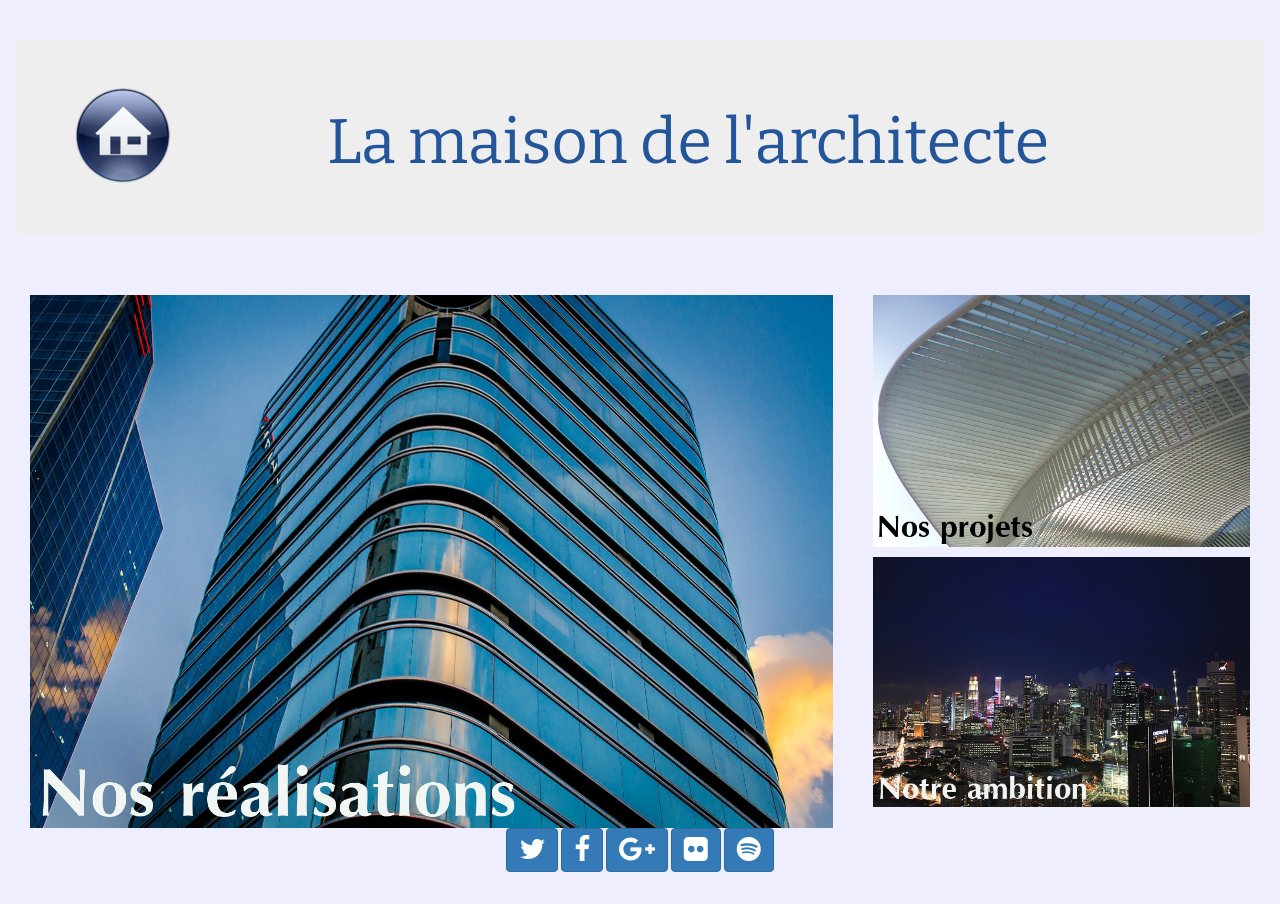
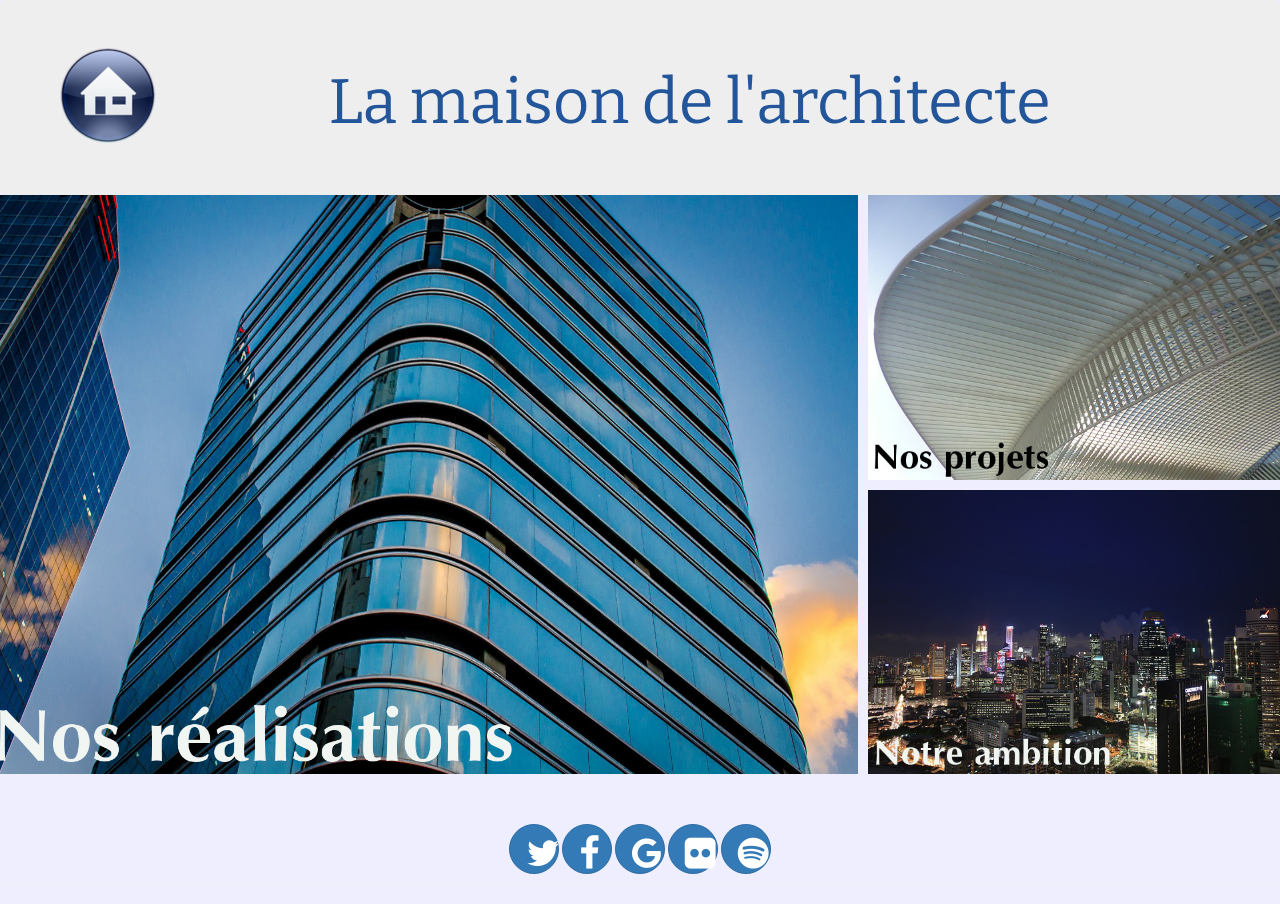
Before and after one commit to stephds01/Semaine7-SimplonLine, a plain HTML site: page Activite-partie2/index.html in a window 1280 px wide. Before the commit the page ends 872 px from the top, so only its background shows below. Drawn offline with nearby package versions, Linux system fonts and the light colour scheme.

Commit message:
Enregistrement de index.html -> maison de l'architecte

```diff
--- a/Activite-partie2/index.html
+++ b/Activite-partie2/index.html
@@ -12,7 +12,7 @@
     <link href="https://maxcdn.bootstrapcdn.com/bootstrap/3.3.4/css/bootstrap.min.css" rel="stylesheet">
     <link href="https://maxcdn.bootstrapcdn.com/font-awesome/4.3.0/css/font-awesome.min.css" rel="stylesheet">
     <link href='http://fonts.googleapis.com/css?family=Bitter' rel='stylesheet' type='text/css'>
-
+    <link rel="stylesheet" href="style.css" type="text/css" />
     <!-- HTML5 Shim and Respond.js IE8 support of HTML5 elements and media queries -->
     <!-- WARNING: Respond.js doesn't work if you view the page via file:// -->
     <!--[if lt IE 9]>
@@ -63,28 +63,33 @@
 
   <body>
     <div class="container-fluid">
-      <header class="page-header">
+      <header>
         <div class="container-fluid">
-          <div class="row">
           <div class="jumbotron">
-            <div class="pull-left">
-              <a href="#"><img src="assets/img/maison.png" alt="logo"></a>
+
+            <div class="row ">
+                <div class="hidden-xs col-sm-1 col-md-1 col-lg-1">
+                  <a href="#"><img src="assets/img/maison.png" alt="logo"></a>
+                </div>
+                <div class="col-sm-11 col-md-11 col-lg-11">
+                    <h1 class="text-center">La maison de l'architecte</h1>
+                </div>
             </div>
-            <h1 class="text-center">La maison de l'architecte</h1>
           </div>
-        </div>
         </div>
       </header>
 
+    <div class="container-fluid">
       <nav>
-           <div class="col-lg-12">
+           <div class="col-sm-12 col-md-12 col-lg-12">
           <div class="row">
-            <div class="col-lg-8">
+            <div class="col-sm-12 col-md-8 col-lg-8">
                 <div id="left">
                   <a href="#"><img src="assets/img/city1.jpg" alt="Nos réalisations"></a>
                 </div>
             </div>
-            <div class="col-lg-4">
+
+            <div class="hidden-sm col-sm-5 col-md-4 col-lg-4">
               <div id="side1">
                 <a href="#"><img src="assets/img/side1.jpg" alt="Nos projets"></a>
               </div>
@@ -92,18 +97,35 @@
                     <a href="#"><img src="assets/img/side2.jpg" alt="Notre ambition"></a>
                   </div>
             </div>
+            <div class="col-sm-12 hidden-md hidden-lg">
+              <div id="side1" class="col-sm-6">
+                <a href="#"><img src="assets/img/side1.jpg" alt="Nos projets"></a>
+              </div>
+              <div id="side2" class="col-sm-6">
+                <a href="#"><img src="assets/img/side2.jpg" alt="Notre ambition"></a>
+              </div>
+            </div
           </div>
         </div>
       </nav>
+    </div>
 
-      <footer class="container-fluid text-center">
-        <a class="btn btn-primary" href="#"><i class="fa fa-twitter fa-2x img-rounded"></i></a>
-        <a class="btn btn-primary" href="#"><i class="fa fa-facebook fa-2x"></i></a>
-        <a class="btn btn-primary" href="#"><i class="fa fa-google-plus fa-2x"></i></a>
-        <a class="btn btn-primary" href="#"><i class="fa fa-flickr fa-2x"></i></a>
-        <a class="btn btn-primary" href="#"><i class="fa fa-spotify fa-2x"></i></a>
+      <footer class="page-header">
+        <div class="container-fluid">
+          <div class="row">
+            <!--<div class="jumbotron">-->
+              <div class="footer">
+                <a class="btn btn-primary btn-lg" href="#"><i class="fa fa-twitter fa-2x "></i></a>
+                <a class="btn btn-primary btn-lg" href="#"><i class="fa fa-facebook fa-2x"></i></a>
+                <a class="btn btn-primary btn-lg" href="#"><i class="fa fa-google-plus fa-2x"></i></a>
+                <a class="btn btn-primary btn-lg" href="#"><i class="fa fa-flickr fa-2x"></i></a>
+                <a class="btn btn-primary btn-lg" href="#"><i class="fa fa-spotify fa-2x"></i></a>
+              </div>
+            <!--</div>  -->
+          </div>
+        </div>
       </footer>
-    </div>
+  </div>
   </body>
 
 </html>
--- /dev/null
+++ b/Activite-partie2/style.css
@@ -0,0 +1,40 @@
+[class*="col-lg-4"] {
+    padding-left: 0;
+    padding-right: 0;
+}
+
+[class*="col-lg-8"] {
+    padding-right: 0;
+    padding-left: 0;
+    padding-top: 0;
+
+}
+
+[class*="col-lg-12"] {
+    padding-right: 0;
+    padding-left: 0;
+}
+.footer {
+    text-align: center;
+}
+.back {
+    background-color: #EFEEFF;
+}
+
+.btn-lg {
+    width: 50px;
+    height: 50px;
+    border-radius: 25px;
+        text-align:center;
+
+}
+
+.container-fluid {
+    padding-left:0;
+    padding-right:0;
+    padding-bottom:0;
+}
+
+.jumbotron {
+    margin-bottom:0;
+}
```
